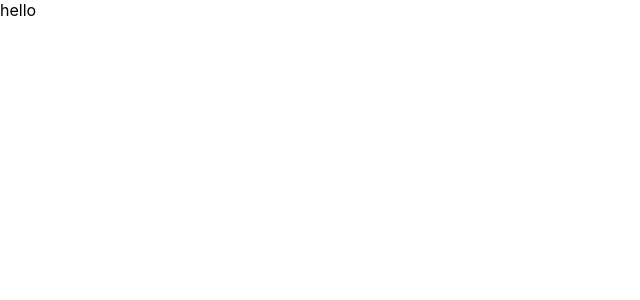
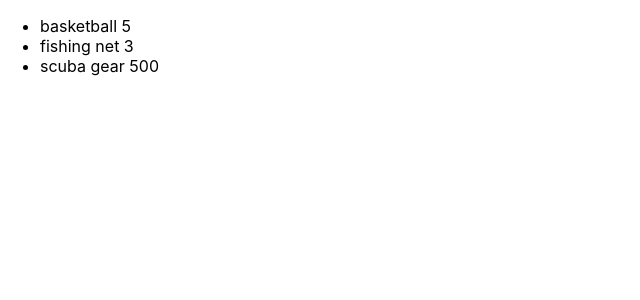
Before and after one commit to ChenRoth/react-redux-shopping-page, a React (Create React App) app: page / in a window 1280 px wide. Shown: the top 300 px of the page, without its empty margins (0-640 px from the left). Built offline with nearby package versions, Linux system fonts and the light colour scheme.

Commit message:
add Shopping Page component

```diff
--- a/src/App.tsx
+++ b/src/App.tsx
@@ -1,9 +1,12 @@
 import React from 'react';
 import './App.css';
+import ShoppingPage from './ShoppingPage';
 
 const App: React.FC = () => {
   return (
-    <div>hello</div>
+    <div>
+      <ShoppingPage />
+    </div>
   );
 }
 
--- /dev/null
+++ b/src/ShoppingPage/ShoppingPage.tsx
@@ -0,0 +1,28 @@
+import React from 'react';
+
+export interface IShoppingPageProps {
+    getProducts(): void;
+    products: any[];
+    isLoading: boolean;
+}
+
+export class ShoppingPage extends React.Component<IShoppingPageProps> {
+    componentDidMount() {
+        const { getProducts } = this.props;
+        getProducts();
+    }
+
+    public render() {
+        const { isLoading, products } = this.props;
+        if (isLoading) {
+            return <div>Loading products, please wait...</div>
+        }
+        return (
+            <ul>
+                {products.map(product =>
+                    <li key={product.id}>{product.name} {product.price}</li>
+                )}
+            </ul>
+        )
+    }
+}
--- /dev/null
+++ b/src/ShoppingPage/index.tsx
@@ -0,0 +1,31 @@
+import { connect } from "react-redux";
+import { ShoppingPage } from "./ShoppingPage";
+
+const mapStateToProps = (state: any) => ({
+    isLoading: state.isLoading,
+    products: state.products,
+});
+
+const mapDispatchToProps = (dispatch: any) => ({
+    getProducts: () => {
+        dispatch({
+            type: 'GET_PRODUCTS_START'
+        });
+
+        // this simulates a fetch call to an API
+        setTimeout(() => {
+            dispatch({
+                type: 'GET_PRODUCTS_COMPLETE',
+                payload: {
+                    products: [
+                        {id: 1, price: 5, name: 'basketball'},
+                        {id: 2, price: 3, name: 'fishing net'},
+                        {id: 3, price: 500, name: 'scuba gear'},
+                    ]
+                }
+            })
+        }, 2000);
+    }
+});
+
+export default connect(mapStateToProps, mapDispatchToProps)(ShoppingPage);
--- a/src/index.tsx
+++ b/src/index.tsx
@@ -9,18 +9,19 @@ import logger from 'redux-logger';
 import thunkMiddleware from 'redux-thunk';
 import { composeWithDevTools } from 'redux-devtools-extension';
 
-const reducer = (state = {isLoading: false}, action: any) => {
+const reducer = (state = {isLoading: false, products: []}, action: any) => {
     switch (action.type) {
-        case 'START_ASYNC': {
+        case 'GET_PRODUCTS_START': {
             return {
                 ...state,
                 isLoading: true
             };
         }
-        case 'FINISH_ASYNC': {
+        case 'GET_PRODUCTS_COMPLETE': {
             return {
                 ...state,
-                isLoading: false
+                isLoading: false,
+                products: action.payload.products,
             };
         }
         default: {
@@ -34,18 +35,6 @@ const store = createStore(reducer, composeWithDevTools(
     applyMiddleware(logger, thunkMiddleware),
   ));
 
-store.dispatch((dispatch: any) => {
-    dispatch({
-        type: 'START_ASYNC'
-    });
-
-    setTimeout(() => {
-        dispatch({
-            type: 'FINISH_ASYNC',
-        });
-    }, 2000);
-});
-
 ReactDOM.render(
     <Provider store={store}>
         <App />
```
